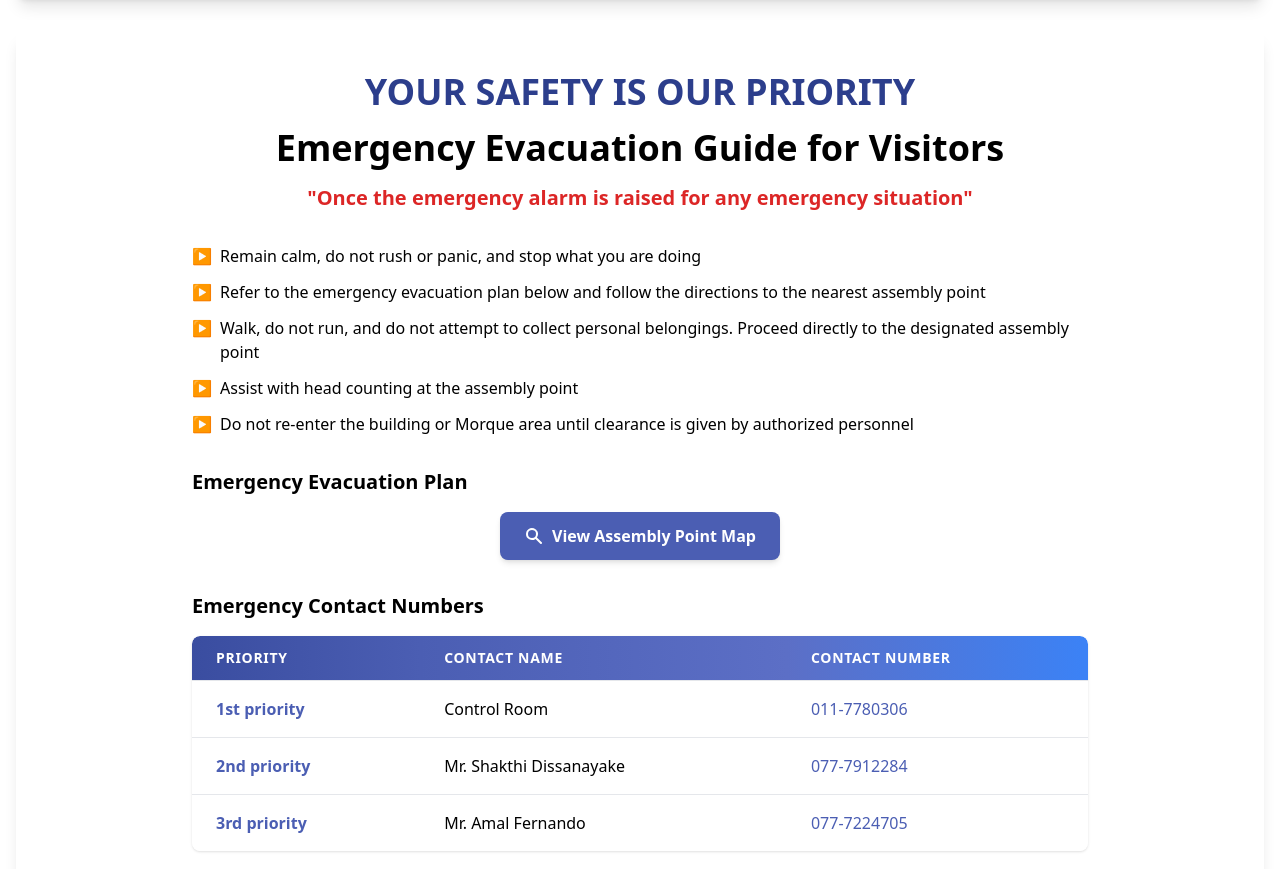
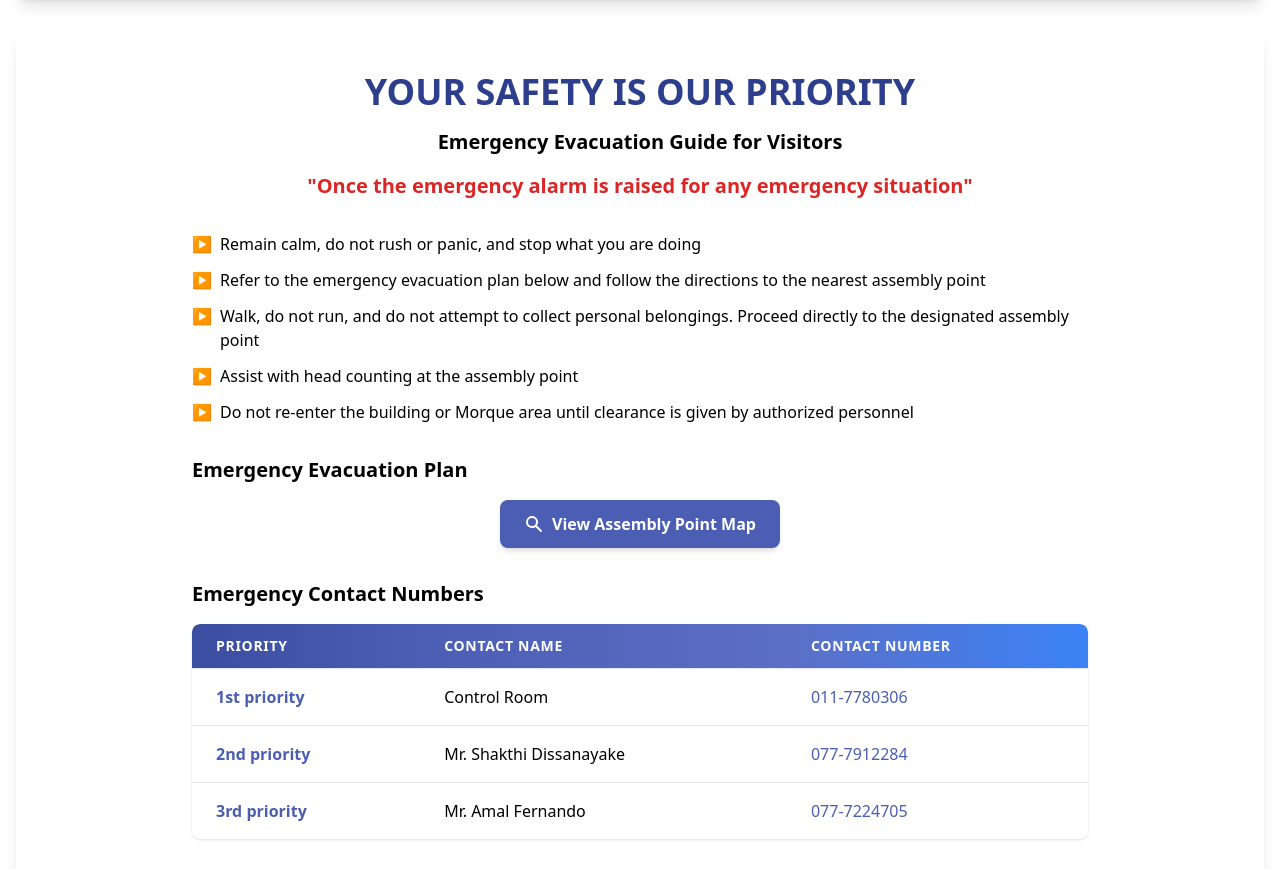
Before and after one commit to Tharaka1103/Opening-Ceremony-UI-, a React (Vite) app: page / in a window 1280 px wide. Shown: the part 1640-2509 px from the top of the page. Built offline with nearby package versions, Linux system fonts and the light colour scheme.

Commit message:
Update SafetySection.tsx

```diff
--- a/src/components/SafetySection.tsx
+++ b/src/components/SafetySection.tsx
@@ -12,9 +12,9 @@ const SafetySection = ({ onViewMap }: SafetySectionProps) => {
           <h2 className="text-3xl md:text-4xl font-bold text-blue-900 mb-4">
             YOUR SAFETY IS OUR PRIORITY
           </h2>
-          <h3 className="text-xl md:text-4xl font-bold mb-4">
-            Emergency Evacuation Guide for Visitors
-          </h3>
+          <h3 className="text-xl md:text-xl font-bold mb-4 text-center">
+    Emergency Evacuation Guide for Visitors
+  </h3>
           <p className="text-xl text-red-600 font-semibold">
             "Once the emergency alarm is raised for any emergency situation"
           </p>
```
